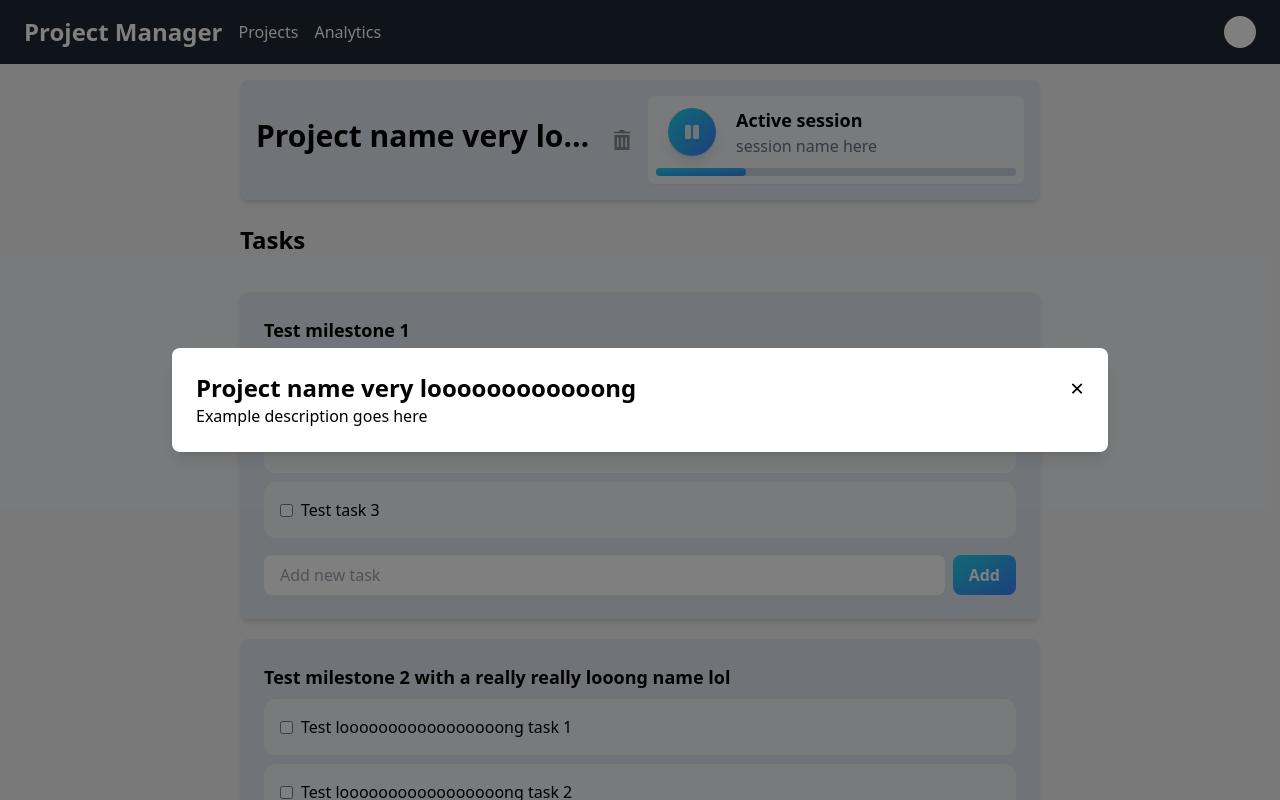
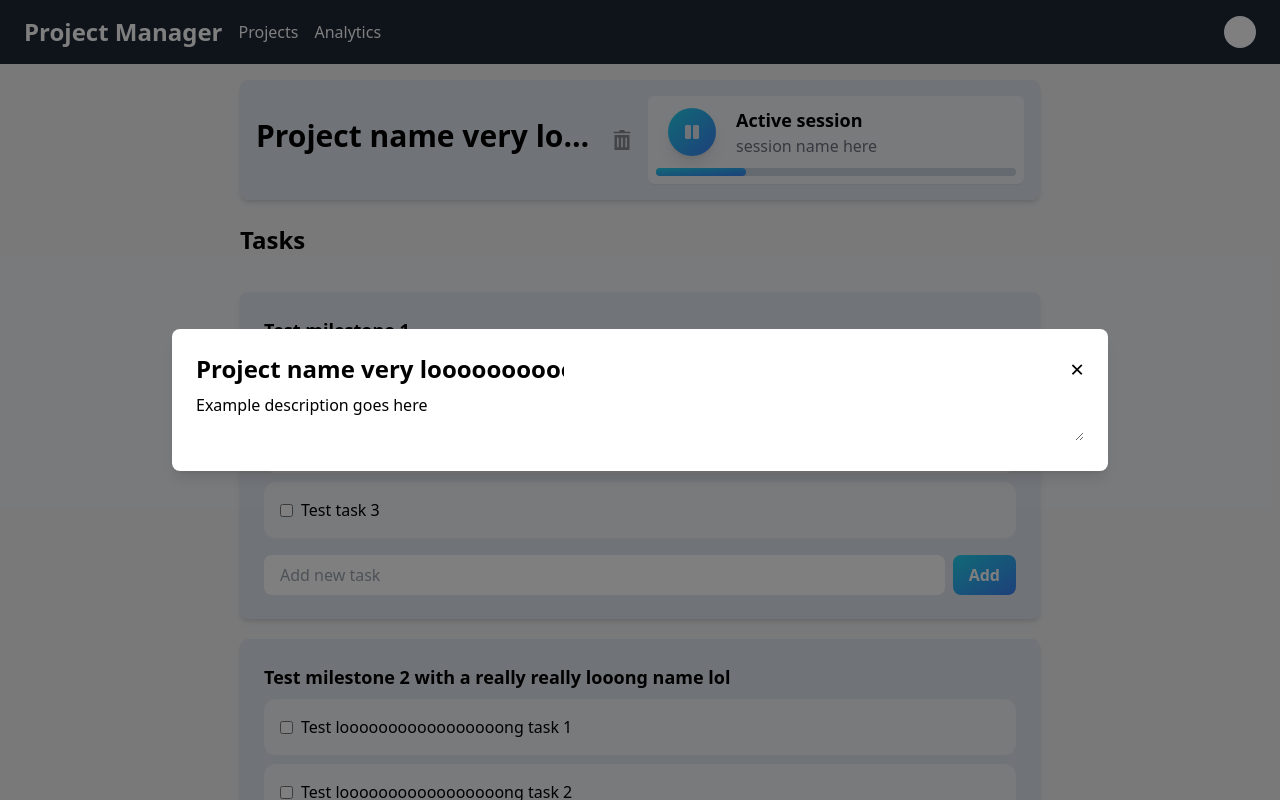
Before and after one commit to my-hack-club-projects/project-manager, a Vue app in the folder frontend/: page /projects/0/0/view in a window 1280 px wide. Both pictures are taken after a click on the element 640 px from the left and 140 px from the top of the page. Shown: the top 800 px of the page. Built offline with nearby package versions, Linux system fonts and the light colour scheme.

Commit message:
Made editable elements into inputs and textareas

```diff
--- a/frontend/src/components/project/PopupWindow.vue
+++ b/frontend/src/components/project/PopupWindow.vue
@@ -1,11 +1,13 @@
 <template>
     <div class="fixed inset-0 z-50 flex items-center justify-center bg-black bg-opacity-50 p-4">
         <div class="bg-white w-full sm:w-5/6 md:w-3/4 p-6 rounded-lg shadow-lg">
-            <div class="flex justify-between">
-                <h1 class="text-2xl font-bold" v-if="titleEditable" contenteditable="true">{{ title }}</h1>
+            <div class="flex justify-between mb-2">
+                <input class="text-2xl font-bold" v-if="titleEditable" v-model="title"
+                    @input="$emit('change', title, description)" value="{{ title }}" />
                 <button @click="$emit('close')" class="text-2xl">&times;</button>
             </div>
-            <p v-if="descriptionEditable" contenteditable="true">{{ description }}</p>
+            <textarea class="w-full" v-if="descriptionEditable" v-model="description"
+                @input="$emit('change', title, description)" value="{{ description }}" />
             <slot></slot>
         </div>
     </div>
@@ -22,5 +24,11 @@ export default {
         titleEditable: Boolean,
         descriptionEditable: Boolean,
     },
+    data() {
+        return {
+            title: this.title,
+            description: this.description,
+        }
+    },
 }
 </script>
--- a/frontend/src/components/project/SessionInfo.vue
+++ b/frontend/src/components/project/SessionInfo.vue
@@ -41,7 +41,8 @@
         </div>
 
         <PopupWindow v-if="projectPopup" @close="projectPopup = false" :title="project.name"
-            :description="'Example description goes here'" :titleEditable="true" :descriptionEditable="true">
+            :description="'Example description goes here'" :titleEditable="true" :descriptionEditable="true"
+            @change="onProjectDataChanged">
             <!-- Display additional elements here -->
         </PopupWindow>
     </template>
@@ -73,6 +74,11 @@ export default {
 
         showProjectPopup() {
             this.projectPopup = true;
+        },
+
+        onProjectDataChanged(title, description) {
+            console.log('Project data changed');
+            console.log(title, description);
         },
 
         editProject(event) {
```
